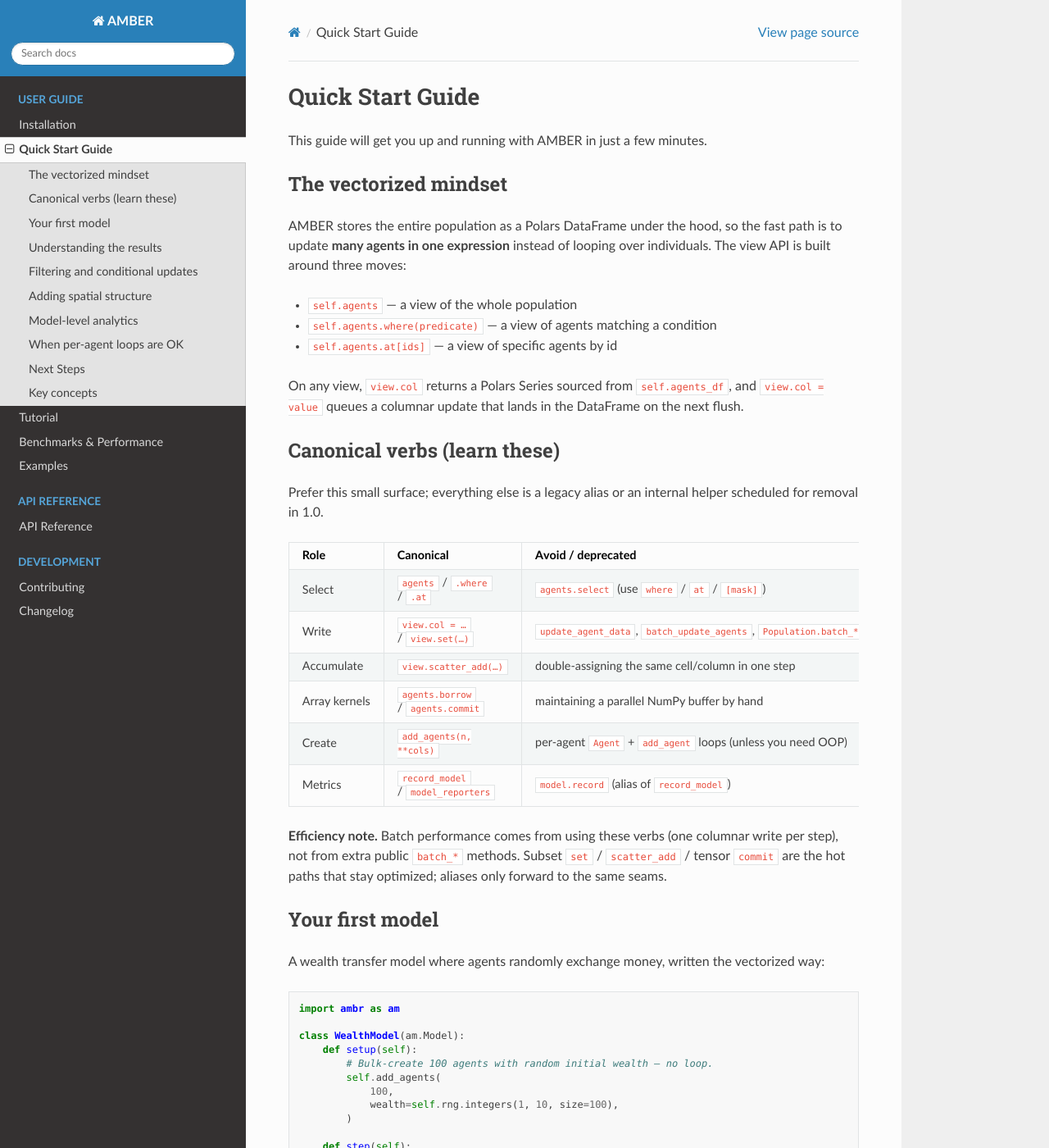
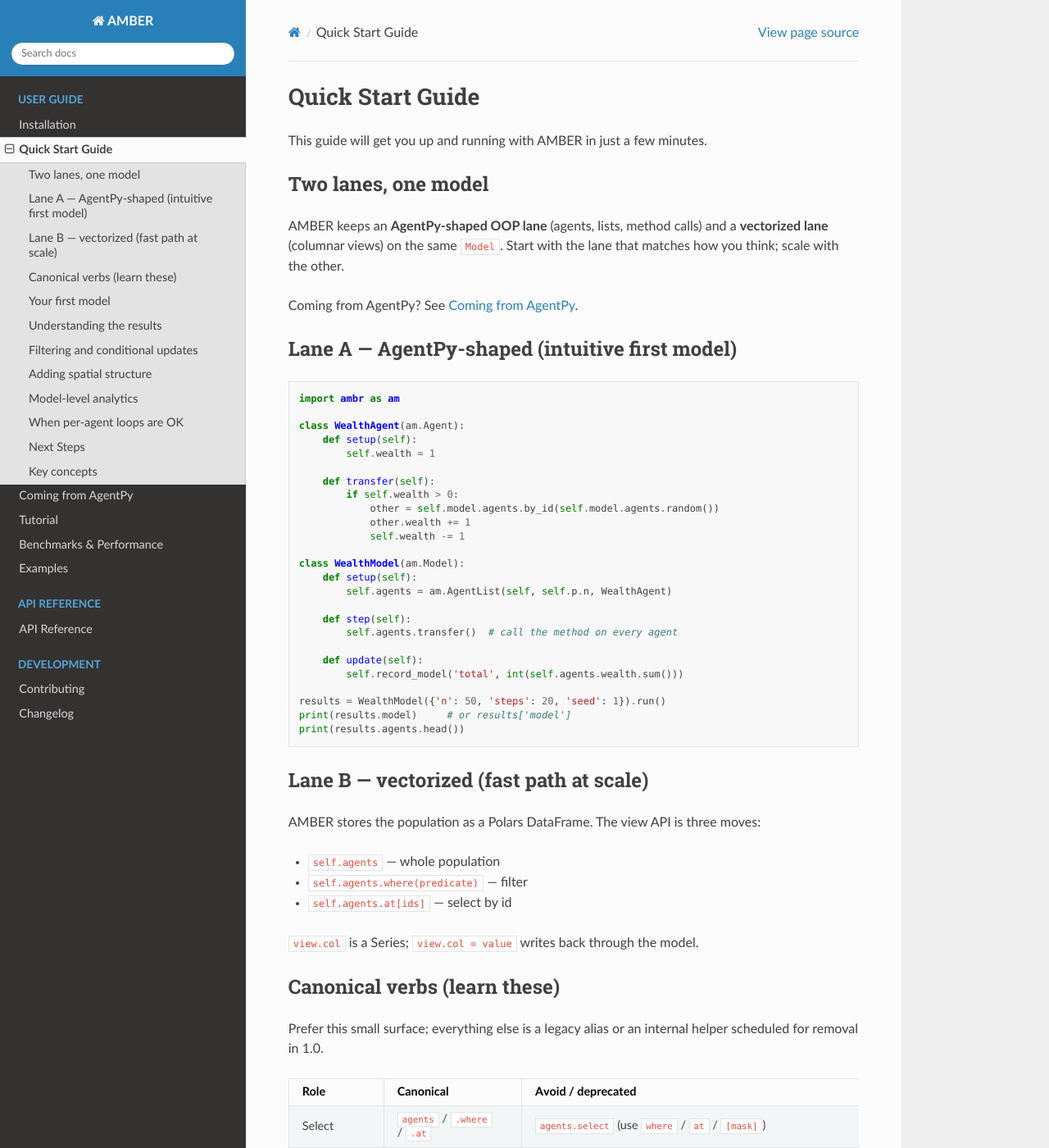
Before and after one commit to a11to1n3/AMBER, a Sphinx documentation site: the page built from docs/quickstart.rst, in a window 1280 px wide and 1400 px high. Shown: the whole window at 82% size. Built offline with Sphinx 7.4.7 and the Read the Docs theme 3.1.0, drawn with Linux system fonts in a browser that asks for light colours.

Commit message:
feat(ux): AgentPy-shaped lane — RunResults, agents.random, dual-path docs
Make AMBER feel like AgentPy for the OOP path while keeping the vectorized
lane for scale: RunResults attr access, agents.random(), quiet default
progress, from_agentpy guide, and quickstart/README dual-lane intros.

```diff
--- a/docs/changelog.rst
+++ b/docs/changelog.rst
@@ -11,6 +11,8 @@
 
 Added
 ~~~~~
+- UX / AgentPy lane: ``RunResults`` attribute access, ``agents.random()``,
+  default ``show_progress=False``, and ``docs/from_agentpy.rst``.
 - Grid occupancy helpers on ``GridEnvironment`` for Schelling-style models
   (``get_random_empty_cell``, ``get_agent_at_pos``, ``add_agent_from_id``,
   ``remove_agent_from_pos``, ``get_empty_cells_in_radius``,
--- /dev/null
+++ b/docs/from_agentpy.rst
@@ -0,0 +1,103 @@
+Coming from AgentPy
+===================
+
+**AgentPy** is the most approachable Python ABM API for many users: subclass
+``Model`` / ``Agent``, put people in an ``AgentList``, call methods on the
+list, read parameters from ``self.p``, and ``model.run()``. AMBER deliberately
+keeps that shape for the **OOP lane**, then layers a **vectorized lane** for
+scale.
+
+Judgement (why AgentPy as the UX target)
+----------------------------------------
+
+==================  ===========================================================
+Framework           Intuition
+==================  ===========================================================
+**AgentPy**         Smallest conceptual model: agents + list + step + run.
+Mesa                Familiar, but schedulers / spaces add ceremony for a first model.
+Agents.jl           Excellent, but Julia + a different package culture.
+AMBER (vectorized)  Fastest Python path, but Polars-first docs can feel foreign
+                    if you only know AgentPy.
+==================  ===========================================================
+
+AMBER's product stance: **feel like AgentPy when you write agent methods;
+feel like a dataframe when you need 10⁵–10⁷ agents.**
+
+Side-by-side
+------------
+
+AgentPy::
+
+   import agentpy as ap
+
+   class WealthAgent(ap.Agent):
+       def setup(self):
+           self.wealth = 1
+       def transfer(self):
+           if self.wealth > 0:
+               other = self.model.agents.random()
+               other.wealth += 1
+               self.wealth -= 1
+
+   class WealthModel(ap.Model):
+       def setup(self):
+           self.agents = ap.AgentList(self, self.p.agents, WealthAgent)
+       def step(self):
+           self.agents.transfer()
+       def update(self):
+           self.record('total', sum(self.agents.wealth))
+
+   results = WealthModel({'agents': 50, 'steps': 20, 'seed': 1}).run()
+
+AMBER (same idea)::
+
+   import ambr as am
+
+   class WealthAgent(am.Agent):
+       def setup(self):
+           self.wealth = 1
+       def transfer(self):
+           if self.wealth > 0:
+               other_id = self.model.agents.random()
+               self.model.agents.by_id(other_id).wealth += 1
+               self.wealth -= 1
+
+   class WealthModel(am.Model):
+       def setup(self):
+           self.agents = am.AgentList(self, self.p.agents, WealthAgent)
+       def step(self):
+           self.agents.transfer()   # method broadcast
+       def update(self):
+           self.record('total', int(self.agents.wealth.sum()))
+
+   results = WealthModel({'agents': 50, 'steps': 20, 'seed': 1}).run()
+   print(results.model)    # attribute access (also results['model'])
+   print(results.agents)
+
+Notes on the mapping
+--------------------
+
+* ``self.p`` / ``self.t`` / ``setup`` / ``step`` / ``update`` / ``run`` — same roles.
+* ``AgentList(model, n, AgentType)`` — supported; attribute and method broadcast work.
+* ``agents.random()`` — returns an **id** (use ``agents.by_id(id)`` for the object).
+  AgentPy returns an agent instance; AMBER keeps ids cheap for the columnar store.
+* ``self.record(...)`` — still works (deprecated alias of ``record_model``; fine for
+  migration; prefer ``record_model`` or ``model_reporters`` in new code).
+* Results — AgentPy ``DataDict`` vs AMBER :class:`~ambr.results.RunResults`
+  (dict + attributes). Keys: ``info``, ``agents``, ``model``.
+* Progress printing is **off** by default (``show_progress=True`` to restore demos).
+
+When to switch to the vectorized lane
+-------------------------------------
+
+Keep AgentPy-style OOP while N is small or logic is inherently sequential.
+Move to the view API when loops dominate runtime::
+
+   def step(self):
+       donors = self.agents.where(self.agents.wealth > 0)
+       donors.wealth -= 1
+       recv = self.rng.choice(self.agents.ids.to_numpy(), size=len(donors))
+       self.agents.at[recv].scatter_add(wealth=1)
+
+See :doc:`quickstart` for the full canonical-verb table, and
+:doc:`api/contract` if you enable ``contract='check'``.
--- a/docs/index.rst
+++ b/docs/index.rst
@@ -79,6 +79,7 @@
 
    installation
    quickstart
+   from_agentpy
    tutorial
    benchmarks
    examples/index
--- a/docs/quickstart.rst
+++ b/docs/quickstart.rst
@@ -3,20 +3,56 @@
 
 This guide will get you up and running with AMBER in just a few minutes.
 
-The vectorized mindset
-----------------------
+Two lanes, one model
+--------------------
 
-AMBER stores the entire population as a Polars DataFrame under the hood, so
-the fast path is to update **many agents in one expression** instead of
-looping over individuals. The view API is built around three moves:
+AMBER keeps an **AgentPy-shaped OOP lane** (agents, lists, method calls) and a
+**vectorized lane** (columnar views) on the same ``Model``. Start with the lane
+that matches how you think; scale with the other.
 
-* ``self.agents`` — a view of the whole population
-* ``self.agents.where(predicate)`` — a view of agents matching a condition
-* ``self.agents.at[ids]`` — a view of specific agents by id
+Coming from AgentPy? See :doc:`from_agentpy`.
 
-On any view, ``view.col`` returns a Polars Series sourced from
-``self.agents_df``, and ``view.col = value`` queues a columnar update that
-lands in the DataFrame on the next flush.
+Lane A — AgentPy-shaped (intuitive first model)
+-----------------------------------------------
+
+.. code-block:: python
+
+   import ambr as am
+
+   class WealthAgent(am.Agent):
+       def setup(self):
+           self.wealth = 1
+
+       def transfer(self):
+           if self.wealth > 0:
+               other = self.model.agents.by_id(self.model.agents.random())
+               other.wealth += 1
+               self.wealth -= 1
+
+   class WealthModel(am.Model):
+       def setup(self):
+           self.agents = am.AgentList(self, self.p.n, WealthAgent)
+
+       def step(self):
+           self.agents.transfer()  # call the method on every agent
+
+       def update(self):
+           self.record_model('total', int(self.agents.wealth.sum()))
+
+   results = WealthModel({'n': 50, 'steps': 20, 'seed': 1}).run()
+   print(results.model)     # or results['model']
+   print(results.agents.head())
+
+Lane B — vectorized (fast path at scale)
+----------------------------------------
+
+AMBER stores the population as a Polars DataFrame. The view API is three moves:
+
+* ``self.agents`` — whole population
+* ``self.agents.where(predicate)`` — filter
+* ``self.agents.at[ids]`` — select by id
+
+``view.col`` is a Series; ``view.col = value`` writes back through the model.
 
 Canonical verbs (learn these)
 -----------------------------
--- a/src/ambr/__init__.py
+++ b/src/ambr/__init__.py
@@ -67,6 +67,7 @@
 )
 from .tensor_lane import TensorLane, borrow_numeric, commit_columns
 from .gpu import GPU_AVAILABLE, get_array_module, to_device, to_host
+from .results import RunResults
 
 try:
     __version__ = _metadata_version('ambr')
@@ -121,4 +122,5 @@
     'get_array_module',
     'to_device',
     'to_host',
+    'RunResults',
 ]
```
Also changed, not shown: CHANGELOG.md (+3 -0 lines), README.md (+39 -8 lines), 5 other files.
